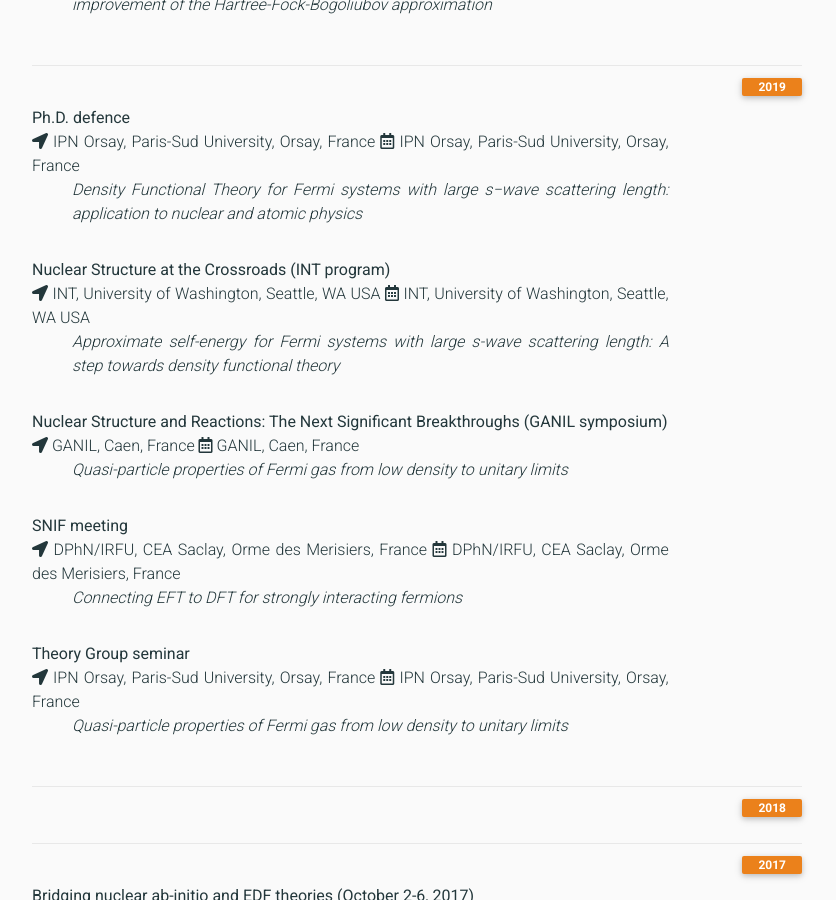
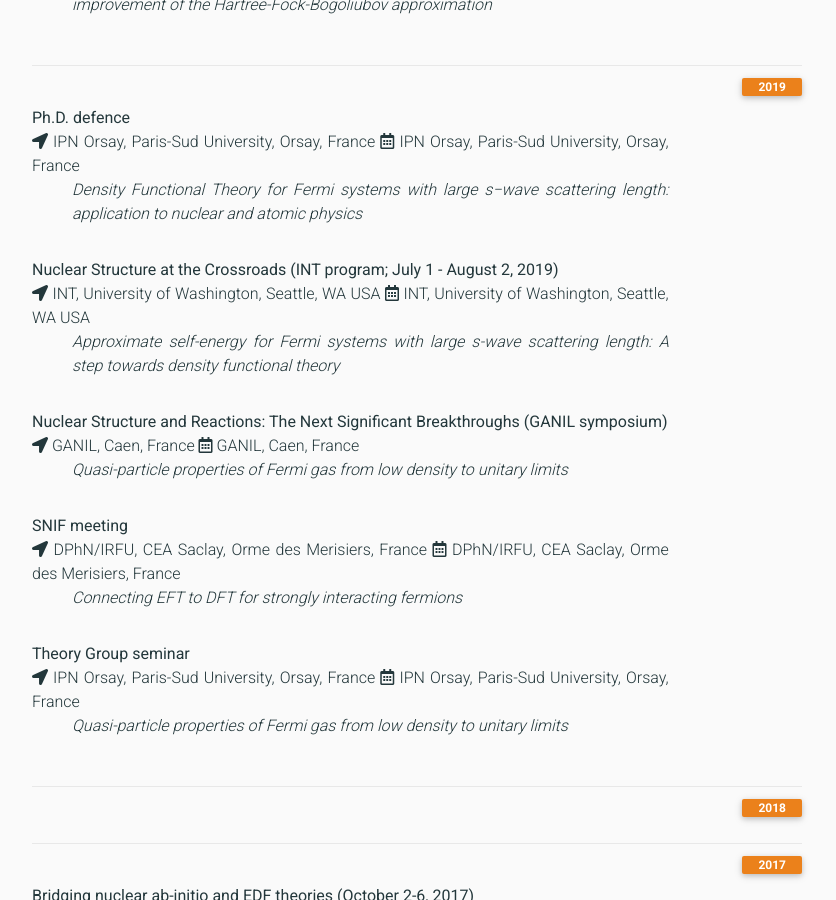
Before and after one commit to AntoineBoulet/antoineboulet.github.io, a Jekyll site: the page built from _pages/talks.md, in a window 1280 px wide and 900 px high, scrolled down 598 px. Shown: the whole window, without its empty margins (223-1059 px from the left). Built offline with Jekyll 4.4.1, drawn with Linux system fonts in a browser that asks for light colours; nearby versions of some CDN libraries; a style sheet for code colours, icons or effects is not loaded.

Commit message:
Update 2019.yml

```diff
--- a/_data/talks/2019.yml
+++ b/_data/talks/2019.yml
@@ -4,12 +4,14 @@
   title: "Density Functional Theory for Fermi systems with large s−wave scattering length: application to nuclear and atomic physics"
   year: 2019
   place: IPN Orsay, Paris-Sud University, Orsay, France
+  date: September 19, 2019
 
-- event: "Nuclear Structure at the Crossroads (INT program)"
+- event: "Nuclear Structure at the Crossroads (INT program; July 1 - August 2, 2019)"
   tag: conference
   title: "Approximate self-energy for Fermi systems with large s-wave scattering length: A step towards density functional theory"
   year: 2019
   place: INT, University of Washington, Seattle, WA USA
+  date: July 15, 2019
 
 - event: "Nuclear Structure and Reactions: The Next Significant Breakthroughs (GANIL symposium)"
   tag: conference
@@ -22,6 +24,7 @@
   title: "Connecting EFT to DFT for strongly interacting fermions"
   year: 2019
   place: DPhN/IRFU, CEA Saclay, Orme des Merisiers, France
+  date: March 7, 2019
 
 - event: "Theory Group seminar"
   tag: seminar
```
